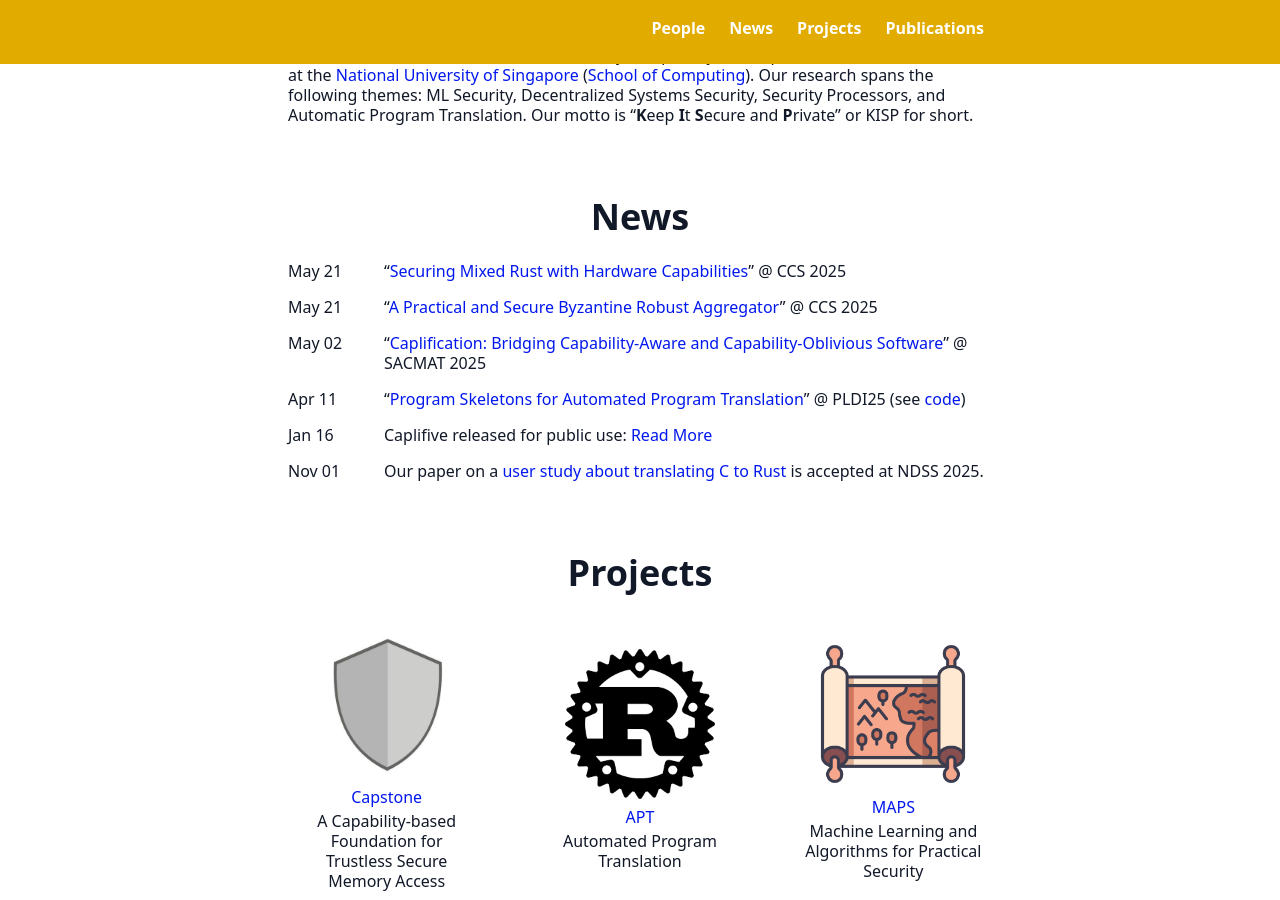
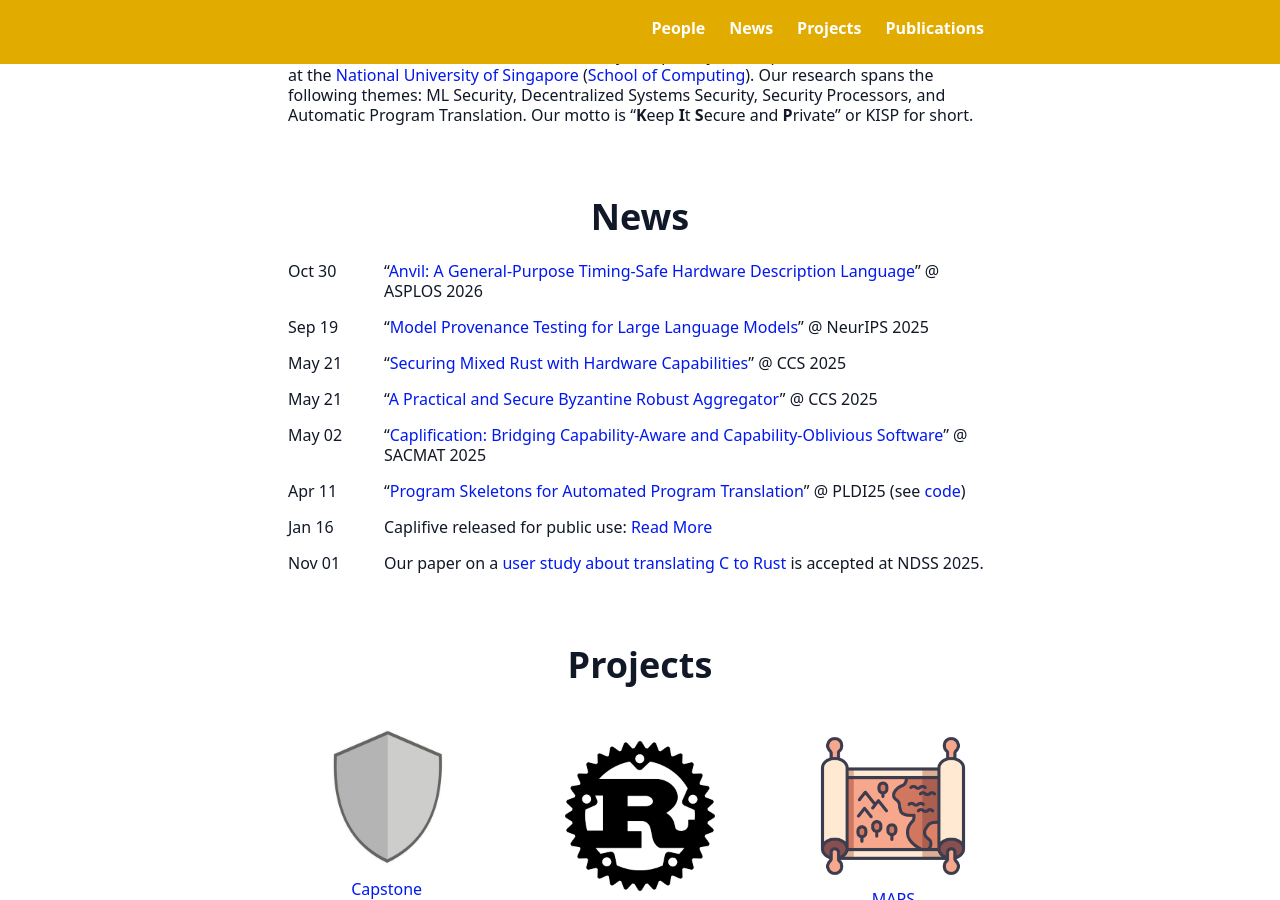
Before and after one commit to kisp-nus/kisp-nus.github.io, a Jekyll site: the page built from index.md, in a window 1280 px wide and 900 px high, scrolled down 727 px. Built offline with Jekyll 4.4.1, drawn with Linux system fonts in a browser that asks for light colours.

Commit message:
update news

```diff
--- a/_data/onepage/news.yml
+++ b/_data/onepage/news.yml
@@ -1,3 +1,7 @@
+- date: "Oct 30"
+  content: "\"[Anvil: A General-Purpose Timing-Safe Hardware Description Language](https://arxiv.org/abs/2503.19447)\" @ ASPLOS 2026"
+- date: "Sep 19"
+  content: "\"[Model Provenance Testing for Large Language Models](https://arxiv.org/abs/2502.00706)\" @ NeurIPS 2025"
 - date: "May 21"
   content: "\"[Securing Mixed Rust with Hardware Capabilities](https://www.comp.nus.edu.sg/~prateeks/papers/CapsLock.pdf)\" @ CCS 2025"
 - date: "May 21"
```
